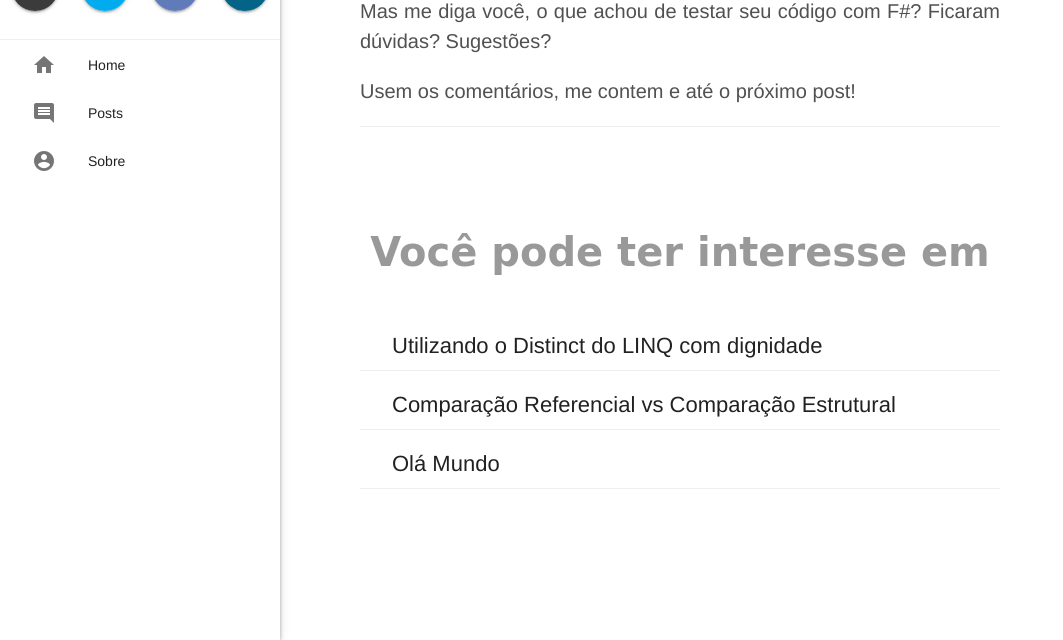
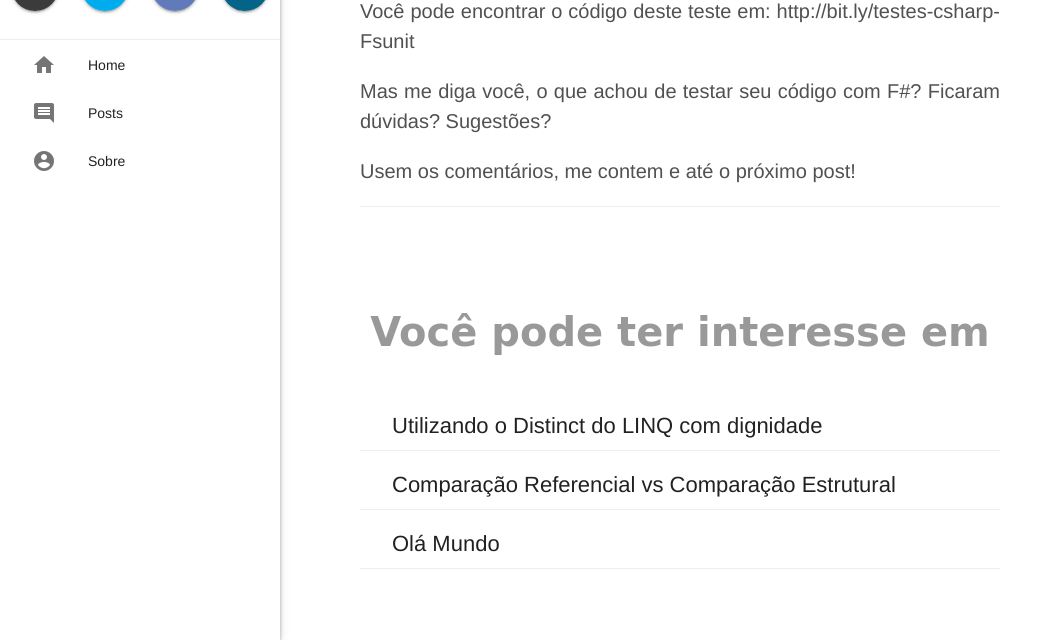
Before and after one commit to gabrielschade/gabrielschade.github.io, a Jekyll site: the page built from _posts/2017-09-24-fsharp-test.markdown, in a window 1280 px wide and 900 px high, scrolled down 5116 px, cut to the strip 260-900 px from the top of the window. Shown: the whole strip, without its empty margins (0-1063 px from the left). Built offline with Jekyll 4.4.1, drawn with Linux system fonts in a browser that asks for light colours; nearby versions of some CDN libraries; comment, search, counter and statistics services are not loaded.

Commit message:
Finalziação do post

```diff
--- a/_posts/2017-09-24-fsharp-test.markdown
+++ b/_posts/2017-09-24-fsharp-test.markdown
@@ -150,6 +150,8 @@ Com isso a integração no Visual Studio acaba ficando mais limpa, conforme imag
 
 ![Integração com o Visual Studio](https://i.imgur.com/8HYXZEk.png)
 
+Você pode encontrar o código deste teste em: http://bit.ly/testes-csharp-Fsunit
+
 Mas me diga você, o que achou de testar seu código com F#?
 Ficaram dúvidas?
 Sugestões?
```
